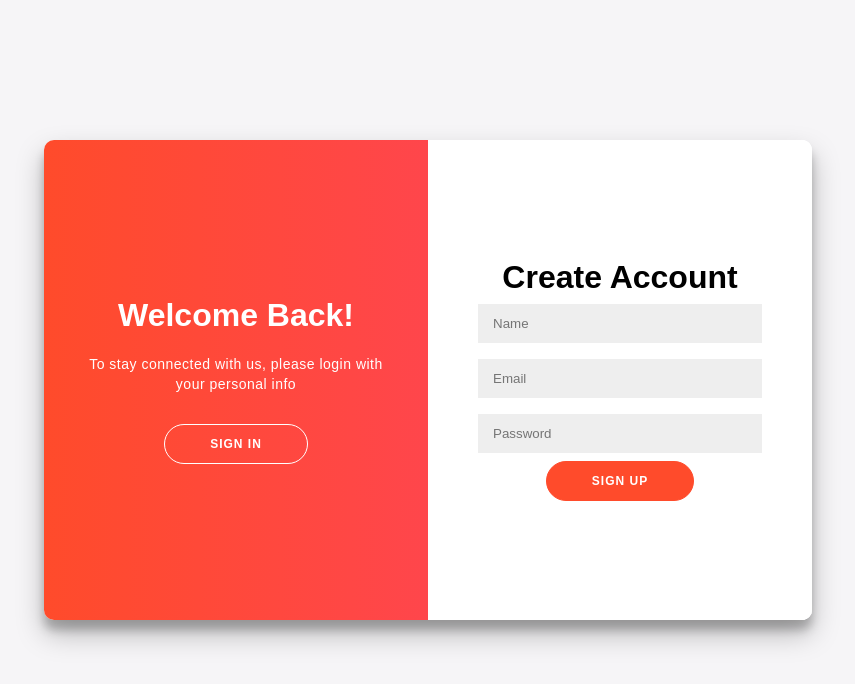
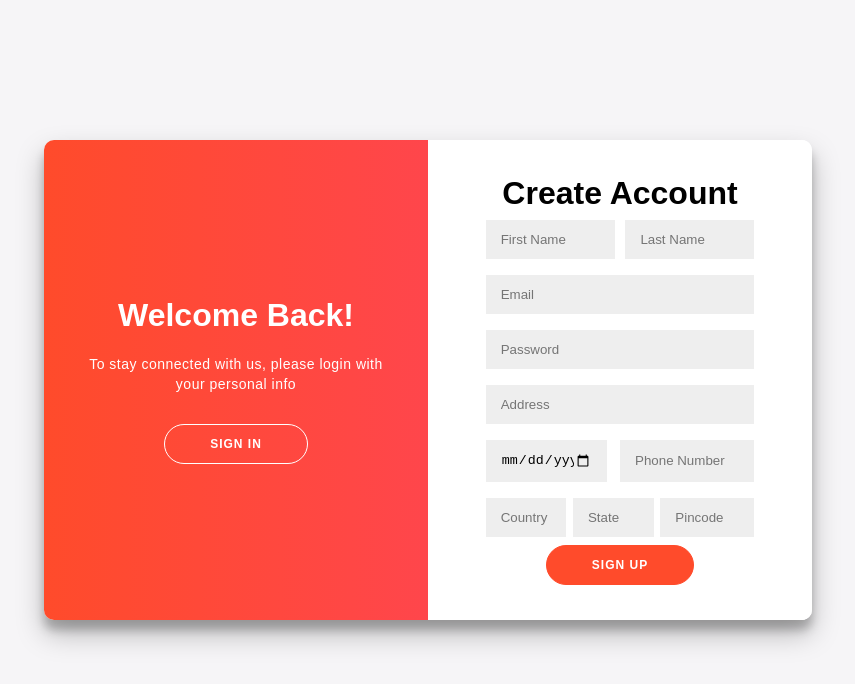
Before and after one commit to kevin-j-h/CRYPTO-WALLET, a React (Vite) app in the folder WEBSITE/CWMS/: page /login in a window 1280 px wide. Both pictures are taken after a click on the button "SIGN UP". Shown: the top 684 px of the page, without its empty margins (212-1067 px from the left). Built offline with nearby package versions, Linux system fonts and the light colour scheme.

Commit message:
new signup

```diff
--- a/WEBSITE/CWMS/src/App.jsx
+++ b/WEBSITE/CWMS/src/App.jsx
@@ -6,6 +6,7 @@ import {BrowserRouter,Routes,Route} from 'react-router-dom'
 //pages
 import Website from './pages/website';
 import Login from './pages/login';
+import Signup from './components/signup';
 import Watchlist from './pages/Watchlist'
 import Transactions from './pages/Transactions'
 import Wallet from './pages/Wallet'
@@ -20,6 +21,7 @@ const App = () => {
         <Route path="/" element={<Website />}/>
         <Route path="/login" element={<Login />}/>
         <Route path="/dash" element={<Dash />}/>
+        <Route path="/signup" element={<Signup />}/>
         <Route path='/transactions' element={<Transactions />} />
         <Route path='/watchlist' element={<Watchlist />} />
         <Route path='/wallet' element={<Wallet />} />
--- a/WEBSITE/CWMS/src/pages/signup.jsx
+++ b/WEBSITE/CWMS/src/components/signup.jsx
@@ -1,6 +1,7 @@
 import React, { useState } from 'react';
-
-function SignUp() {
+import { supabase } from '../config/supabaseClient';
+import '../styles/login.css'
+function SignUp2Form() {
   const [state, setState] = useState({
     firstname: '',
     lastname: '',
@@ -9,7 +10,9 @@ function SignUp() {
     address: '',
     country: '',
     state: '',
-    pincode: ''
+    pincode: '',
+    email: '',
+    password: ''
   });
 
   const handleChange = (evt) => {
@@ -20,7 +23,7 @@ function SignUp() {
     });
   };
 
-  const handleOnSubmit = (evt) => {
+  const handleOnSubmit = async (evt) => {
     evt.preventDefault();
 
     const {
@@ -31,10 +34,11 @@ function SignUp() {
       address,
       country,
       state,
-      pincode
+      pincode,
+      email,
+      password
     } = state;
 
-    // Here, you can perform the necessary actions like saving the user data to your database (Supabase, in this case)
     alert(`You are signing up with:
       First Name: ${firstname},
       Last Name: ${lastname},
@@ -43,9 +47,49 @@ function SignUp() {
       Address: ${address},
       Country: ${country},
       State: ${state},
-      Pincode: ${pincode}
+      Pincode: ${pincode},
+      Email: ${email},
+      Password: ${password}
     `);
 
+    try {
+      const { user, error } = await supabase.auth.signUp({
+        email: email,
+        password: password
+      });
+
+      if (error) {
+        throw error;
+      }
+
+      // Use the received user object or perform additional operations with it
+
+    } catch (error) {
+      console.error('Error signing up:', error.message);
+    }
+try {
+  const user = supabase.auth.user(); // Get the current authenticated user
+
+const { data, error } = await supabase
+  .from('user')
+  .insert([
+    {
+      userid: user.id, // Using the authenticated user's ID
+      firstname: firstname,
+      lastname: lastname,
+      dateofbirth: dateofbirth,
+      phoneno: phoneno,
+      address: address,
+      country: country,
+      state: state,
+      pincode: pincode,
+    },
+  ])
+  .select();
+
+} catch (error) {
+
+}
     for (const key in state) {
       setState({
         ...state,
@@ -58,14 +102,14 @@ function SignUp() {
     <div className="form-container sign-up-container">
       <form onSubmit={handleOnSubmit}>
         <h1>Create Account</h1>
-        {/* ... (social buttons or other elements) ... */}
-        <span>or use your email for registration</span>
+        <div style={{display:'flex' ,justifyContent:'space-between', justifyItems:'center'}}>
         <input
           type="text"
           name="firstname"
           value={state.firstname}
           onChange={handleChange}
           placeholder="First Name"
+          style={{width:'48%'}}
         />
         <input
           type="text"
@@ -73,13 +117,40 @@ function SignUp() {
           value={state.lastname}
           onChange={handleChange}
           placeholder="Last Name"
+          style={{width:'48%'}}
         />
+        </div>
+        <input
+          type="email"
+          name="email"
+          value={state.email}
+          onChange={handleChange}
+          placeholder="Email"
+        />
+        <input
+          type="password"
+          name="password"
+          value={state.password}
+          onChange={handleChange}
+          placeholder="Password"
+        />
+
+
+        <input
+          type="text"
+          name="address"
+          value={state.address}
+          onChange={handleChange}
+          placeholder="Address"
+        />
+         <div style={{display:'flex' ,justifyContent:'space-between', justifyItems:'center'}}>
         <input
           type="date"
           name="dateofbirth"
           value={state.dateofbirth}
           onChange={handleChange}
           placeholder="Date of Birth"
+          style={{width:'45%'}}
         />
         <input
           type="tel"
@@ -87,20 +158,17 @@ function SignUp() {
           value={state.phoneno}
           onChange={handleChange}
           placeholder="Phone Number"
+          style={{width:'50%'}}
         />
-        <input
-          type="text"
-          name="address"
-          value={state.address}
-          onChange={handleChange}
-          placeholder="Address"
-        />
+        </div>
+        <div style={{display:'flex' ,justifyContent:'space-between', justifyItems:'center'}}>
         <input
           type="text"
           name="country"
           value={state.country}
           onChange={handleChange}
           placeholder="Country"
+          style={{width:'30%'}}
         />
         <input
           type="text"
@@ -108,6 +176,7 @@ function SignUp() {
           value={state.state}
           onChange={handleChange}
           placeholder="State"
+          style={{width:'30%'}}
         />
         <input
           type="number"
@@ -115,11 +184,14 @@ function SignUp() {
           value={state.pincode}
           onChange={handleChange}
           placeholder="Pincode"
+          style={{width:'35%'}}
         />
+        </div>
+
         <button type="submit">Sign Up</button>
       </form>
     </div>
   );
 }
 
-export default SignUp;
+export default SignUp2Form;
--- a/WEBSITE/CWMS/src/pages/login.jsx
+++ b/WEBSITE/CWMS/src/pages/login.jsx
@@ -1,6 +1,6 @@
 import React, { useState } from 'react';
 import SignInForm from '../components/signinform';
-import SignUpForm from '../components/signupform';
+import SignUp2Form from '../components/signup';
 import '../styles/login.css';
 
 
@@ -22,7 +22,7 @@ const Login = () => {
     <div className="App">
       {/* <h2>Sign in/up Form</h2> */}
       <div className={containerClass} id="container">
-        <SignUpForm />
+        <SignUp2Form />
         <SignInForm />
         <div className="overlay-container">
           <div className="overlay">
--- a/WEBSITE/CWMS/src/styles/login.css
+++ b/WEBSITE/CWMS/src/styles/login.css
@@ -109,6 +109,7 @@ input {
   top: 0;
   height: 100%;
   transition: all 0.6s ease-in-out;
+
 }
 
 .sign-in-container {
@@ -122,10 +123,14 @@ input {
 }
 
 .sign-up-container {
+  padding:1%;
   left: 0;
   width: 50%;
   opacity: 0;
   z-index: 1;
+
+
+
 }
 
 .container.right-panel-active .sign-up-container {
@@ -133,6 +138,7 @@ input {
   opacity: 1;
   z-index: 5;
   animation: show 0.6s;
+
 }
 
 @keyframes show {
```
